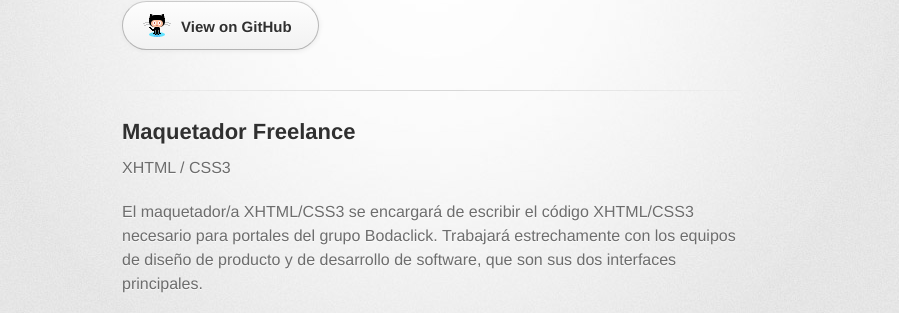
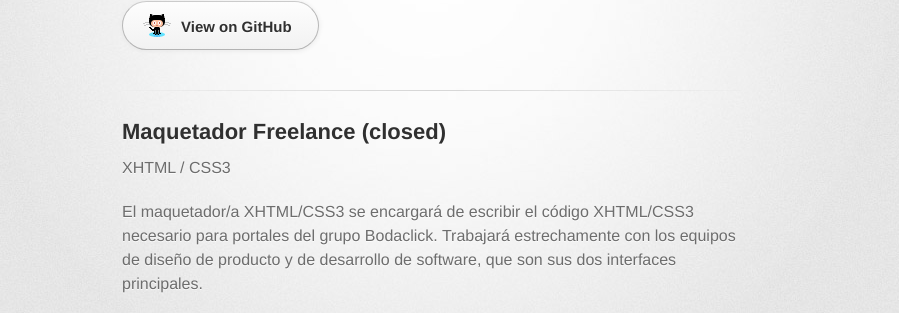
Before and after one commit to Bodaclick/bodaclick.github.com, a Jekyll site: the page built from _posts/2013-07-05-Frontend-freelance.html, in a window 1280 px wide. Shown: the part 156-469 px from the top of the page, without its empty margins (208-1107 px from the left). Built offline with Jekyll 4.4.1, drawn with Linux system fonts in a browser that asks for light colours; some web fonts are replaced; Markdown is read by kramdown in place of the engine named in the settings.

Commit message:
Update 2013-07-05-Frontend-freelance.html

```diff
--- a/_posts/2013-07-05-Frontend-freelance.html
+++ b/_posts/2013-07-05-Frontend-freelance.html
@@ -1,8 +1,8 @@
 ---
 layout: default
-title:  Frontend Freelance
+title:  (closed) Frontend Freelance
 ---
-<h2>Maquetador Freelance</h2>
+<h2>Maquetador Freelance (closed)</h2>
   XHTML / CSS3</span></p><p class="TableContents">El maquetador/a XHTML/CSS3 se encargará de escribir el código XHTML/CSS3
      necesario para portales del grupo Bodaclick. Trabajará estrechamente con los equipos de diseño de producto y de
      desarrollo de software, que son sus dos interfaces principales.</p><p class="TableContents"><span><strong>Se
```
